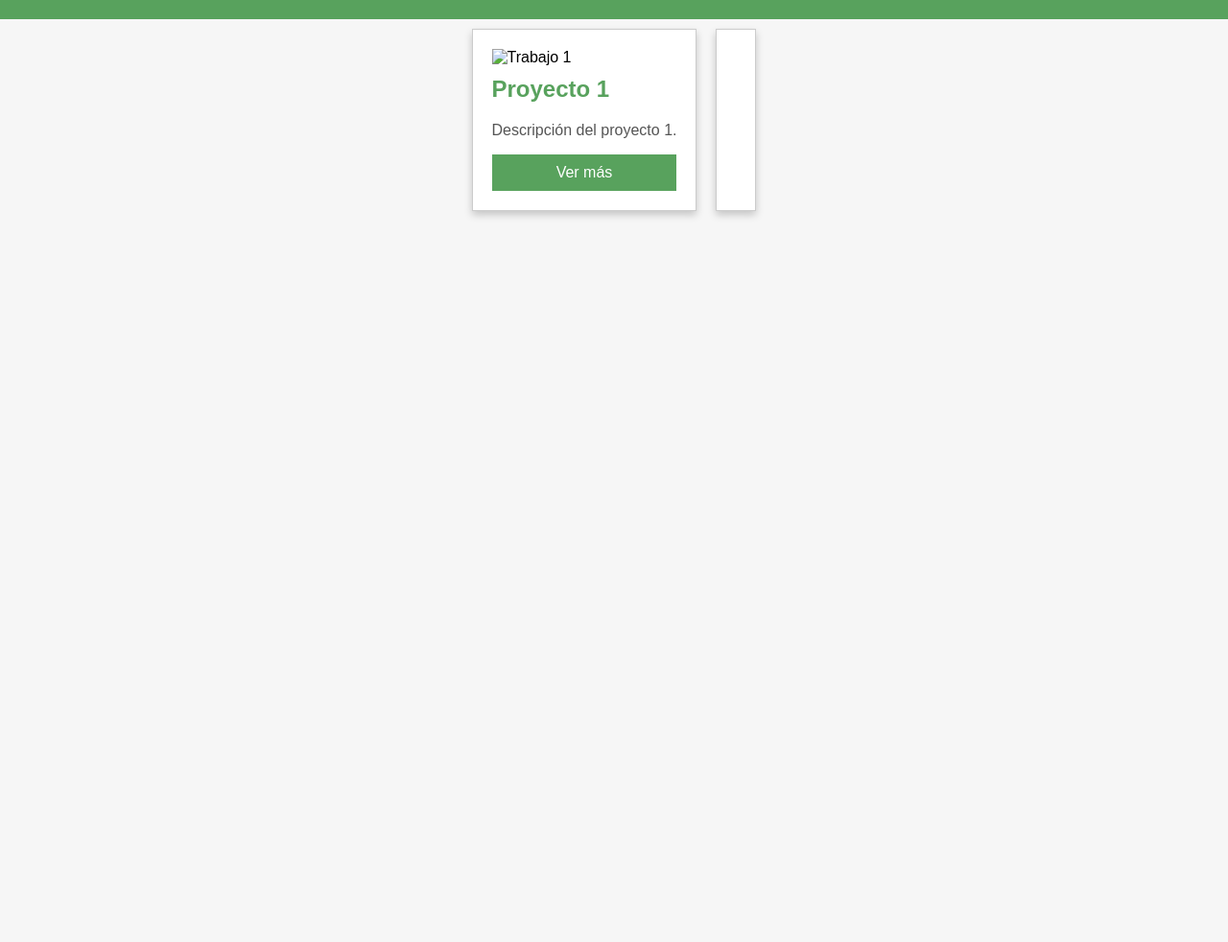
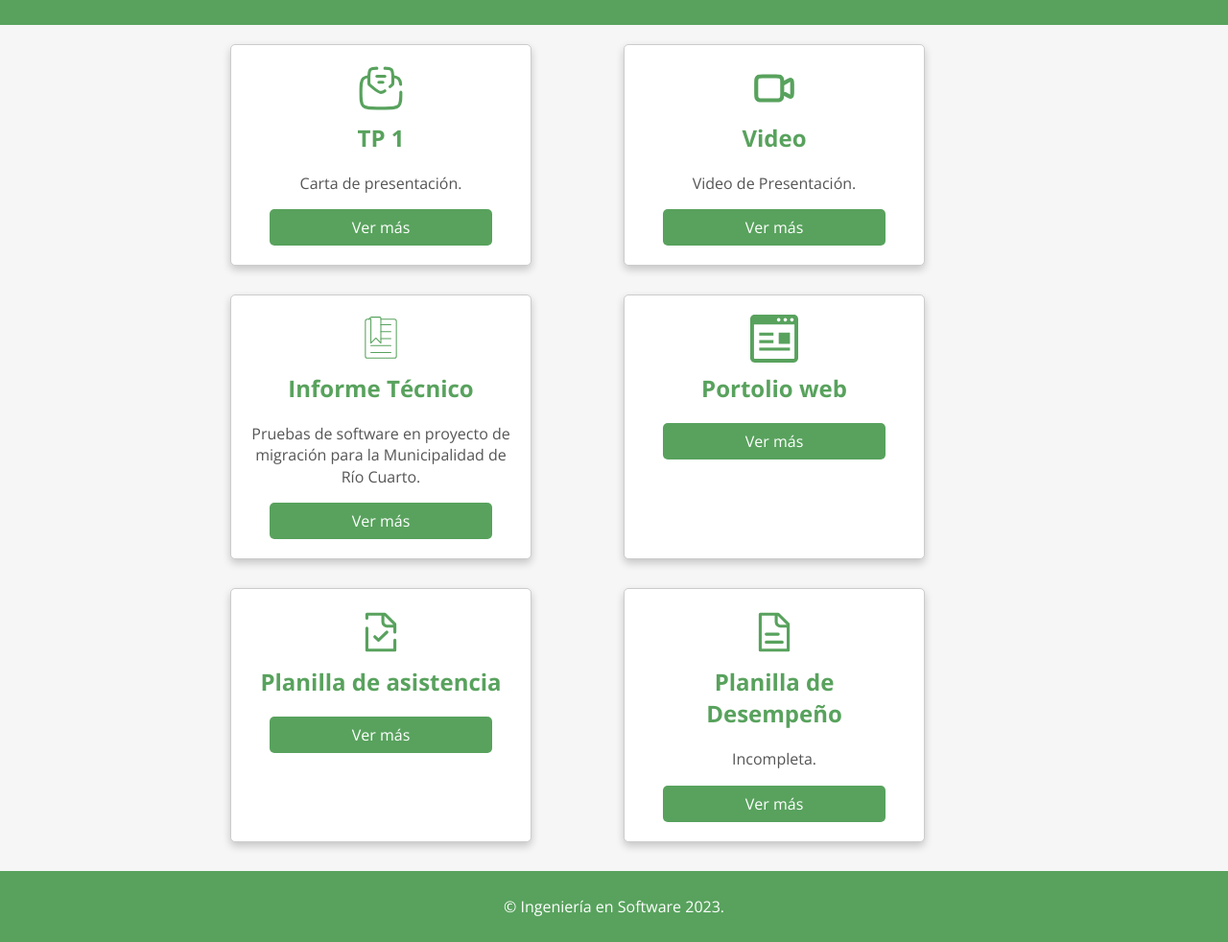
Before and after one commit to hernanparedes55/presentacionPPS, a plain HTML site: page index.html in a window 1280 px wide. Shown: the part 100-1082 px from the top of the page at 96% size. Before the commit the page ends 800 px from the top, so only its background shows below. Drawn offline with nearby package versions, Linux system fonts and the light colour scheme.

Commit message:
actualiazcion 13/11

```diff
--- a/index.html
+++ b/index.html
@@ -4,20 +4,74 @@
     <meta charset="UTF-8">
     <meta name="viewport" content="width=device-width, initial-scale=1.0">
     <title>Mi Portfolio</title>
-    <link rel="stylesheet" href="presentacionEstilos.css">
+    <link rel="stylesheet" href="https://fonts.googleapis.com/css2?family=Open+Sans:wght@400;700&display=swap">
+    <link rel="stylesheet" href="styles.css">
+
 </head>
 <body>
     <header>
         <h1>Presentación de Prácticas Profesionales - Hernán Paredes</h1>
     </header>
 
-    <section id="trabajos">
+    <section id="contenedor-trabajos" class="contenedor-trabajos">
+
         <div class="trabajo">
-            <img src="imagen1.jpg" alt="Trabajo 1">
-            <h2>Proyecto 1</h2>
-            <p>Descripción del proyecto 1.</p>
-            <a href="proyecto1.html">Ver más</a>
+            <img src="./public/carta.svg" alt="Carta de Presentación">
+            <h2>TP 1</h2>
+            <p>Carta de presentación.</p>
+            <a href="https://docs.google.com/document/d/131Yo0WJWLDBrQDg5jdPSF3UNPdDyEmuR/edit?usp=sharing&ouid=115993859046772793191&rtpof=true&sd=true" target="_blank">Ver más</a>
         </div>
 
         <div class="trabajo">
-            <img src
+            <img src="./public/video.svg" alt="Trabajo 2">
+            <h2>Video</h2>
+            <p>Video de Presentación.</p>
+            <a href="https://drive.google.com/file/d/19xuqVyRE3kWoJHWH8xZuxlth81TsLimC/view?usp=drive_link" target="_blank">Ver más</a>
+        </div>
+
+        <div class="trabajo">
+            <img src="./public/ficha.svg" alt="Trabajo PPS">
+            <h2>Informe Técnico</h2>
+            <p>Pruebas de software en proyecto de migración para la Municipalidad de Río Cuarto.</p>
+            <a href="https://docs.google.com/document/d/1aZmb03MhbBQbZvFXnFdSGXLxrxdDqbdMu8wzW7oCNSI/edit?usp=sharing" target="_blank">Ver más</a>
+        </div>
+
+        <div class="trabajo">
+            <img src="./public/sitio.svg" alt="Trabajo 2">
+            <h2>Portolio web</h2>
+            <p></p>
+            <a href="https://lighthearted-macaron-03a3ee.netlify.app/" target="_blank">Ver más</a>
+        </div>
+
+        <div class="trabajo">
+            <img src="./public/asistencia.svg" alt="Trabajo 2">
+            <h2>Planilla de asistencia</h2>
+            <p></p>
+            <a href="https://drive.google.com/file/d/1UTJ2gIMlDXxgMzMfGoHIWAZdStpKM2Ac/view?usp=sharing" target="_blank">Ver más</a>
+        </div>
+
+        <div class="trabajo">
+            <img src="./public/desempenio.svg" alt="Trabajo 2">
+            <h2>Planilla de Desempeño</h2>
+            <p>Incompleta.</p>
+            <a href="proyecto2.html" >Ver más</a>
+        </div>
+
+    </section>
+
+    <footer>
+        <p>&copy; Ingeniería en Software 2023.</p>
+    </footer>
+
+    <div id="modal" class="modal">
+        <div class="modal-contenido" id="modal-contenido">
+            <span class="cerrar-modal" onclick="cerrarModal()">&times;</span>
+            <h2 id="modal-titulo"></h2>
+            <p id="modal-descripcion"></p>
+            <a id="modal-enlace" href="#">Ver más</a>
+        </div>
+    </div>
+
+   <script src="script.js"></script>
+</body>
+</html>
--- a/presentacionEstilos.css
+++ /dev/null
@@ -1,63 +0,0 @@
-/* styles.css */
-
-body {
-    font-family: Arial, sans-serif;
-    background-color: #f6f6f6;
-    margin: 0;
-    padding: 0;
-}
-
-header {
-    background-color: #58A25D;
-    color: #fff;
-    text-align: center;
-    padding: 20px;
-}
-
-#trabajos {
-    display: flex;
-    flex-wrap: wrap;
-    justify-content: center;
-}
-
-.trabajo {
-    background-color: #fff;
-    border: 1px solid #ccc;
-    margin: 10px;
-    padding: 20px;
-    max-width: 300px;
-    box-shadow: 0 4px 8px rgba(0, 0, 0, 0.2);
-    transition: transform 0.3s;
-}
-
-.trabajo:hover {
-    transform: scale(1.05);
-}
-
-.trabajo img {
-    max-width: 100%;
-}
-
-.trabajo h2 {
-    margin-top: 10px;
-    color: #58A25D;
-}
-
-.trabajo p {
-    color: #555;
-}
-
-.trabajo a {
-    display: block;
-    text-align: center;
-    background-color: #58A25D;
-    color: #fff;
-    padding: 10px;
-    text-decoration: none;
-    margin-top: 10px;
-    transition: background-color 0.3s;
-}
-
-.trabajo a:hover {
-    background-color: #449A51;
-}
--- /dev/null
+++ b/script.js
@@ -0,0 +1,20 @@
+// script.js
+
+function mostrarDetalles(enlace, titulo, descripcion) {
+    document.getElementById('modal-titulo').innerText = titulo;
+    document.getElementById('modal-descripcion').innerText = descripcion;
+    document.getElementById('modal-enlace').href = enlace;
+    document.getElementById('modal').style.display = 'block';
+}
+
+function cerrarModal() {
+    document.getElementById('modal').style.display = 'none';
+}
+
+// Cierra el modal si se hace clic fuera de él
+window.onclick = function(event) {
+    var modal = document.getElementById('modal');
+    if (event.target == modal) {
+        modal.style.display = 'none';
+    }
+}
--- /dev/null
+++ b/styles.css
@@ -0,0 +1,131 @@
+/* styles.css */
+
+body {
+    font-family: 'Open Sans', sans-serif;
+    background-color: #f6f6f6;
+    margin: 0;
+    padding: 0;
+}
+
+header {
+    background-color: #58A25D;
+    color: #fff;
+    text-align: center;
+    padding: 20px;
+}
+
+#contenedor-trabajos {
+    display: grid;
+    grid-template-columns: repeat(2, 1fr); /* Dos columnas */
+    grid-template-rows: repeat(2, auto); /* Dos filas */
+    gap: 20px;
+    padding: 20px;
+    margin: 0 auto;
+    max-width: 800px;
+
+}
+
+
+.trabajo {
+    background-color: #fff;
+    border: 1px solid #ccc;
+    padding: 20px;
+    box-shadow: 0 4px 8px rgba(0, 0, 0, 0.2);
+    transition: transform 0.3s;
+    text-align: center;
+
+    text-align: center;
+    box-shadow: 0 4px 8px rgba(0, 0, 0, 0.2);
+    transition: transform 0.3s, box-shadow 0.3s;
+
+    width: calc(80% - 40px); /* 50% del ancho del contenedor menos el espacio entre las tarjetas */
+    margin-bottom: 10px;
+    border-radius: 5px;
+}
+
+.trabajo:hover {
+    transform: scale(1.05);
+
+    transform: scale(1.05);
+    box-shadow: 0 8px 16px rgba(0, 0, 0, 0.3);
+    background-color: #61f3772f;
+}
+
+.trabajo img {
+    display: block;
+    margin: 0 auto;
+    max-width: 100%;
+    max-height: 50px;
+    object-fit: contain;
+}
+
+.trabajo h2 {
+    margin-top: 10px;
+    color: #58A25D;
+    font-size: 1.5em;
+}
+
+.trabajo p {
+    color: #555;
+    line-height: 1.4;
+}
+
+.trabajo a {
+    display: block;
+    text-align: center;
+    background-color: #58A25D;
+    color: #fff;
+    padding: 8px 10px;
+    text-decoration: none;
+    margin-top: 10px;
+    transition: background-color 0.3s;
+    border-radius: 5px;
+    margin-right: 20px; /* Ajusta el margen derecho para reducir el espacio horizontal */
+    margin-left: 20px;
+}
+
+.trabajo a:hover {
+    background-color: #449A51;
+    transform: scale(1.1); /* Aumenta ligeramente el tamaño al hacer hover */
+    box-shadow: 0 0 10px rgba(0, 0, 0, 0.3);
+}
+
+footer {
+    background-color: #58A25D;  /* Cambiado a un tono verde */
+    color: #fff;
+    text-align: center;
+    padding: 10px;
+}
+
+.modal {
+    display: none;
+    position: fixed;
+    top: 0;
+    left: 0;
+    width: 100%;
+    height: 100%;
+    background-color: rgba(0, 0, 0, 0.5);
+    justify-content: center;
+    align-items: center;
+}
+
+.modal-contenido {
+    background-color: #fff;
+    padding: 20px;
+    text-align: center;
+    box-shadow: 0 4px 8px rgba(0, 0, 0, 0.2);
+}
+
+#modal-enlace {
+    display: block;
+    background-color: #58A25D;
+    color: #fff;
+    padding: 10px;
+    text-decoration: none;
+    margin-top: 10px;
+    transition: background-color 0.3s;
+}
+
+#modal-enlace:hover {
+    background-color: #449A51;
+}
```
Also changed, not shown: public/CapturaPPS.JPG (added), public/asistencia.svg (added), public/carta.svg (added), public/curriculum.svg (added), public/desempenio.svg (added), public/ficha.svg (added), public/invitacion.png (added), public/sitio.svg (added), public/video.svg (added).
